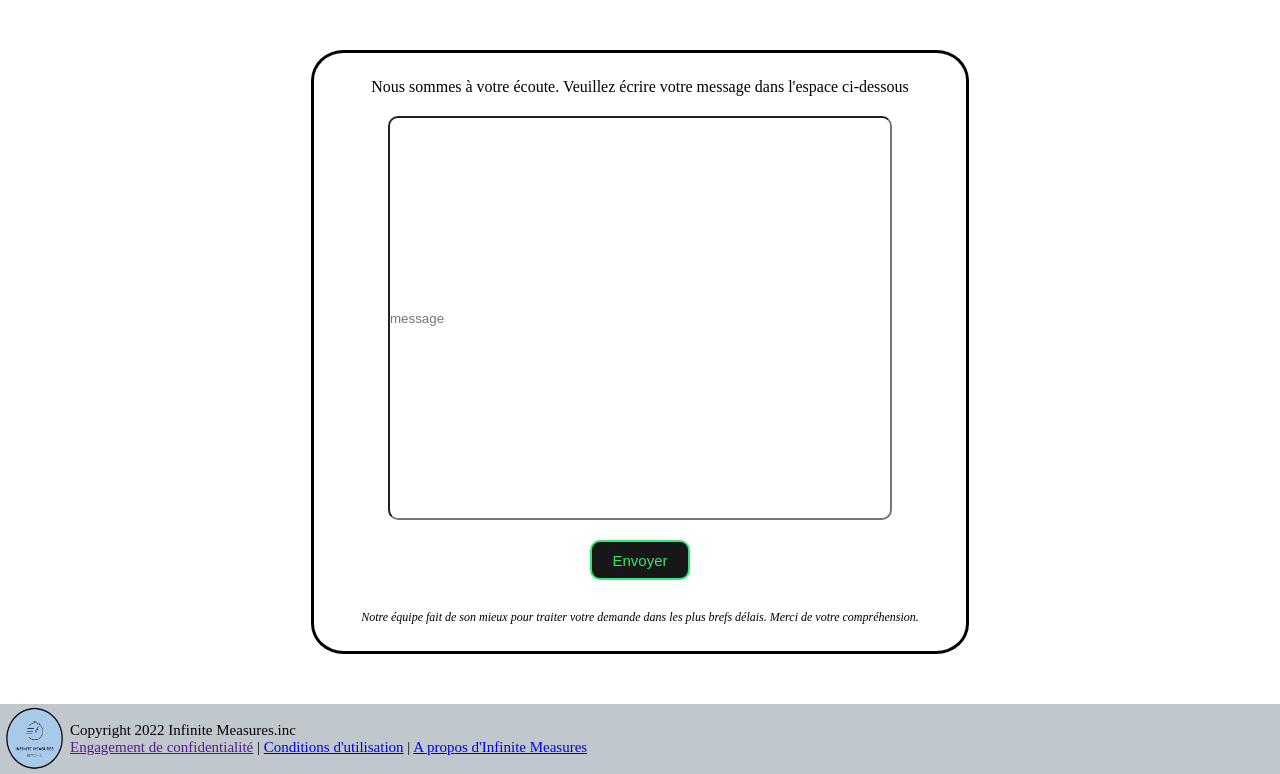
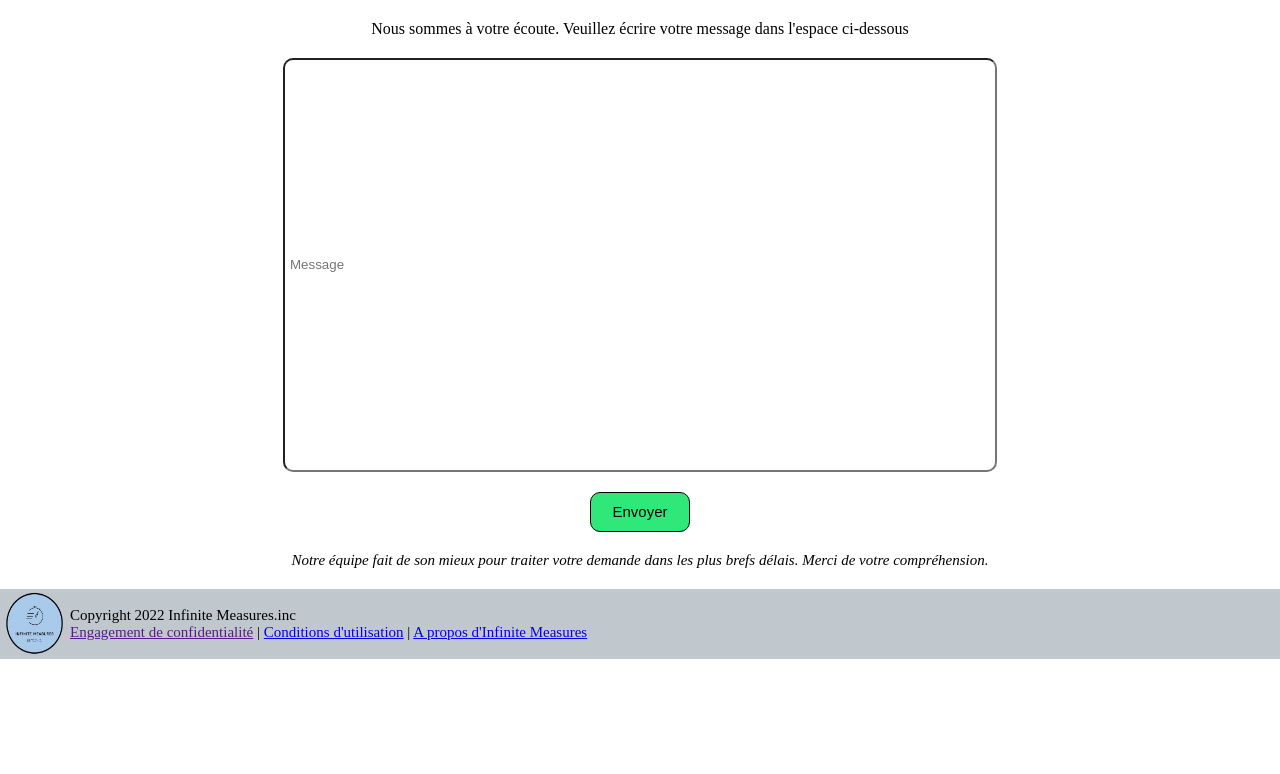
Before and after one commit to BenjaminBrehier/HealthyVibe, a PHP site: page /nousContacter.php in a window 1280 px wide. Shown: the part 124-898 px from the top of the page. After the commit the page ends 783 px from the top, so only its background shows below. Run offline with PHP 8.4, Linux system fonts and the light colour scheme; a user stored in the database is signed in.

Commit message:
Nous contacter

```diff
--- a/nousContacter.php
+++ b/nousContacter.php
@@ -20,7 +20,7 @@ session_start();
     <div id='boxenvoi'>
                 <p id='description'>Nous sommes à votre écoute. Veuillez écrire votre message dans l'espace ci-dessous</p>
                 <form>
-                    <input type='text' class='message' max-length="2000" placeholder="message">
+                    <input type='text' class='message' max-length="2000" placeholder="Message">
 
                     <input type='button' value='Envoyer' id='boutton'>
                 </form>
--- a/res/css/nousContacter.css
+++ b/res/css/nousContacter.css
@@ -5,31 +5,27 @@
     flex-direction:column;
     margin-left:auto;
     margin-right:auto;
-    margin-bottom:50px;
-    margin-top:50px;
+    margin-bottom:20px;
+    margin-top:20px;
 
-    padding-top: 2%;
-    padding-bottom:2%;
     padding-left:2%;
     padding-right:2%;
 
     align-items:center;
-    width:600px;
-    border: solid 3px black;
-    border-radius: 5%;
-    box-shadow:solid #30E87A 2px;
+    width:800px;
+
 }
 
 .message {
     display: flex;
-    flex-direction:column;
     margin-left:auto;
     margin-right:auto;
     margin-top:20px;
     margin-bottom:20px;
-    width:500px;
+    width:700px;
     height: 400px;
     border-radius:10px;
+    padding:5px;
 }
 
 #boutton {
@@ -40,19 +36,19 @@
     width:100px;
     justify-content:center;
     font-size:15px;
-    margin-top:20px;
-    margin-bottom:20px;
-    background-color:#171717;
+    margin-top:10px;
+    margin-bottom:15px;
+    background-color:#30E87A;
     border-radius: 10px;
-    border: solid 2px #30E87A;
-    color:#30E87A;
+    border: solid 1px black;
+    color:black;
 
 }
 
 #indication {
     font-style:italic;
-    font-size:12px;
-    margin-top: 10px;
+    font-size:15px;
+    margin-top: 5px;
     text-align:center,
 
 }
```
